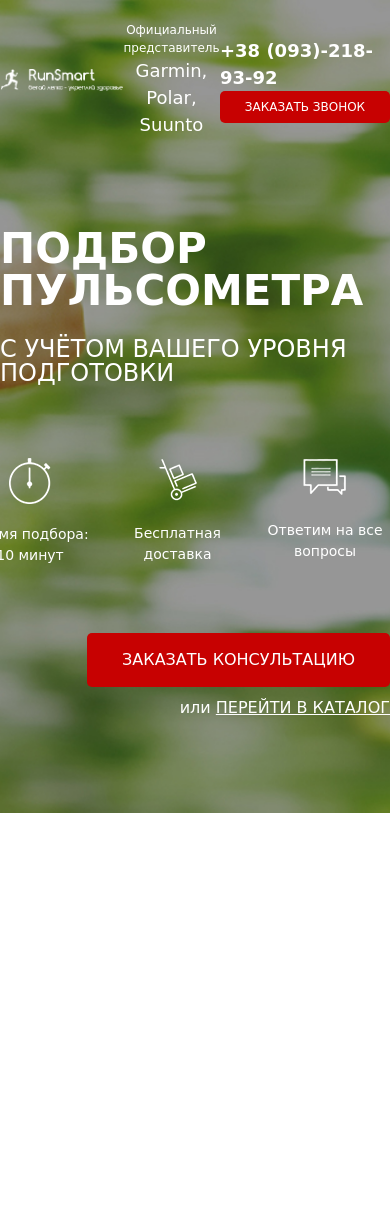
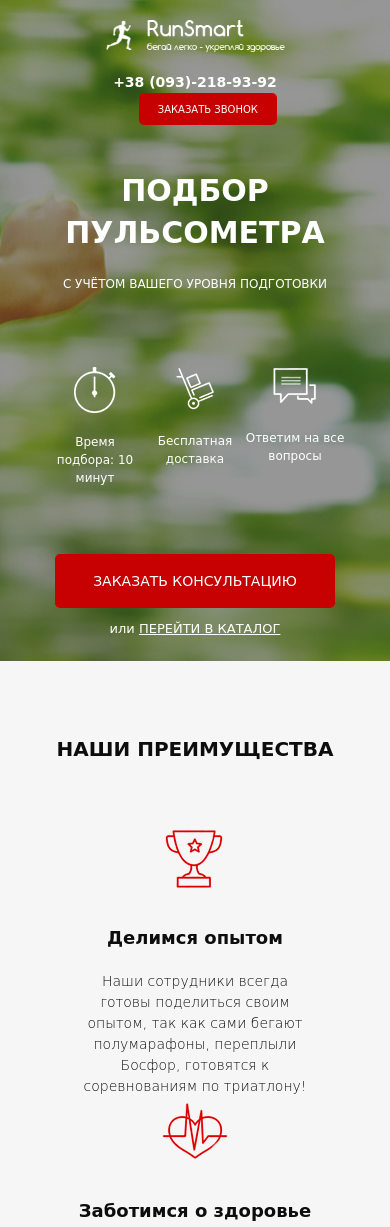
Before and after one commit to KateUdovytska/pulse, a website: page src/index.html in a window 390 px wide. Shown: the top 1227 px of the page. Before the commit the page ends 844 px from the top, so only its background shows below. Drawn offline with Linux system fonts and the light colour scheme; a web font is replaced by a local one.

Commit message:
Add advantages and media

```diff
--- a/src/index.html
+++ b/src/index.html
@@ -54,6 +54,28 @@
             </div>
         </div>
     </div>
+    <div class="advantages">
+        <div class="container">
+            <div class="title">НАШИ ПРЕИМУЩЕСТВА</div>
+            <div class="advantages__wrapper">
+                <div class="advantages__item">
+                    <img src="icons/cup.png" alt="cup">
+                    <div class="advantages__item-title">Делимся опытом</div>
+                    <div class="advantages__descr">Наши сотрудники всегда готовы поделиться своим опытом, так как сами бегают полумарафоны, переплыли Босфор, готовятся к соревнованиям по триатлону!</div>
+                </div>
+                <div class="advantages__item">
+                    <img src="icons/heart.png" alt="heart">
+                    <div class="advantages__item-title">Заботимся о здоровье</div>
+                    <div class="advantages__descr">Мы работаем для того, чтобы Ваши занятия спортом шли на пользу Вашему здоровью и были в радость Вам и Вашим близким!</div>
+                </div>
+                <div class="advantages__item">
+                    <img src="icons/shoe.png" alt="shoe">
+                    <div class="advantages__item-title">Учим бегать</div>
+                    <div class="advantages__descr">Помогаем с обучением правильной технике бега! Дружим с крупнейшей школой бега в мире - <a href="#">I LOVE RUNNING.</a></div>
+                </div>
+            </div>
+        </div>
+    </div>
     <script src="js/script.js"></script>
 </body>
 </html>
--- /dev/null
+++ b/src/sass/base/_media.scss
@@ -0,0 +1,124 @@
+@media (max-width: 1200px){
+    .header {
+        &__logo {
+            width: 220px;
+        }
+        &__phone{
+            font-size: 16px;
+        }
+    }
+    .button {
+        width: 155px;
+        &_main {
+            width: 280px;
+            font-size: 15px;
+        }
+    }
+    .promo{
+        &__wrapper {
+            margin-top: 70px;
+        }
+        &__header {
+            font-size: 40px;
+        }
+        &__subheader{
+            font-size: 22px;
+        }
+        &__link {
+            font-size: 15px;
+        }
+    }
+    .title {
+        font-size: 28px;
+    }
+}
+
+@media (max-width: 991px){
+    .header {
+        &__logo {
+            width: 180px;
+        }
+        &__phone{
+            font-size: 16px;
+        }
+    }
+    .promo {
+        min-height: 615px;
+        padding: 20px;
+        &__header {
+            font-size: 35px;
+        }
+        &__subheader{
+            font-size: 19px;
+            line-height: 20px;
+            margin-top: 12px;
+        }
+        &__link {
+            font-size: 13px;
+        }
+        &__icon {
+            font-size: 12px;
+        }
+    }
+    .button {
+        &_main {
+            width: 280px;
+            font-size: 14px;
+        }
+    }
+    .advantages__wrapper{
+        flex-direction: column;
+        justify-content: center;
+        align-items: center;
+    }
+}
+
+@media (max-width: 767px){
+    .header {
+        &__official {
+            display: none;
+        }
+    }
+    .promo {
+        &__wrapper {
+            align-items: center;
+        }
+    }
+}
+
+@media (max-width: 575px){
+    .header {
+        flex-direction: column;
+        &__phone {
+            margin-top: 20px;
+            font-size: 14px;
+        }
+    }
+    .promo {
+        &__wrapper {
+            margin-top: 45px;
+        }
+        &__header {
+            font-size: 30px;
+            text-align: center;
+        }
+        &__subheader{
+            text-align: center;
+            font-size: 12px;
+        }
+        &__icons {
+            width: 300px;
+        }
+    }
+    .button {
+        width: 138px;
+        font-size: 10px;
+        &_main {
+            width: 280px;
+            font-size: 14px;
+        }
+    }
+    .title {
+        font-size: 20px;
+    }
+}
--- a/src/sass/base/_variables.scss
+++ b/src/sass/base/_variables.scss
@@ -1 +1,2 @@
 $main-color: #c70101;
+$text-color: #0D0D0D;
--- /dev/null
+++ b/src/sass/blocks/_advantages.scss
@@ -0,0 +1,36 @@
+.advantages {
+    min-height: 473px;
+    padding: 73px 0 65px 0;
+    background-color: #F6F6F6;
+    ;
+    &__wrapper {
+        margin-top: 60px;
+        display: flex;
+        justify-content: space-between;
+    }
+    &__item {
+        max-width: 238px;
+        img {
+            display: block;
+            margin: 0 auto;
+        }
+        &-title {
+            font-weight: 700;
+            font-size: 18px;
+            color: $text-color;
+            margin-top: 35px;
+            text-align: center;
+        }
+    }
+    &__descr {
+        margin-top: 20px;
+        color: $text-color;
+        font-weight: 300;
+        font-size: 14px;
+        text-align: center;
+        a {
+            color: $main-color;
+            text-decoration-line: underline;
+        }
+    }
+}
--- /dev/null
+++ b/src/sass/blocks/_title.scss
@@ -0,0 +1,7 @@
+.title{
+    color: $text-color;
+    font-weight: 700;
+    font-size: 30px;
+    line-height: 30px;
+    text-align: center;
+}
--- a/src/sass/style.scss
+++ b/src/sass/style.scss
@@ -13,3 +13,7 @@
 @import 'blocks/promo';
 @import 'blocks/header';
 @import 'blocks/buttons';
+@import 'blocks/advantages';
+@import 'blocks/title';
+
+@import 'base/media';
```
Also changed, not shown: src/css/style.min.css.
